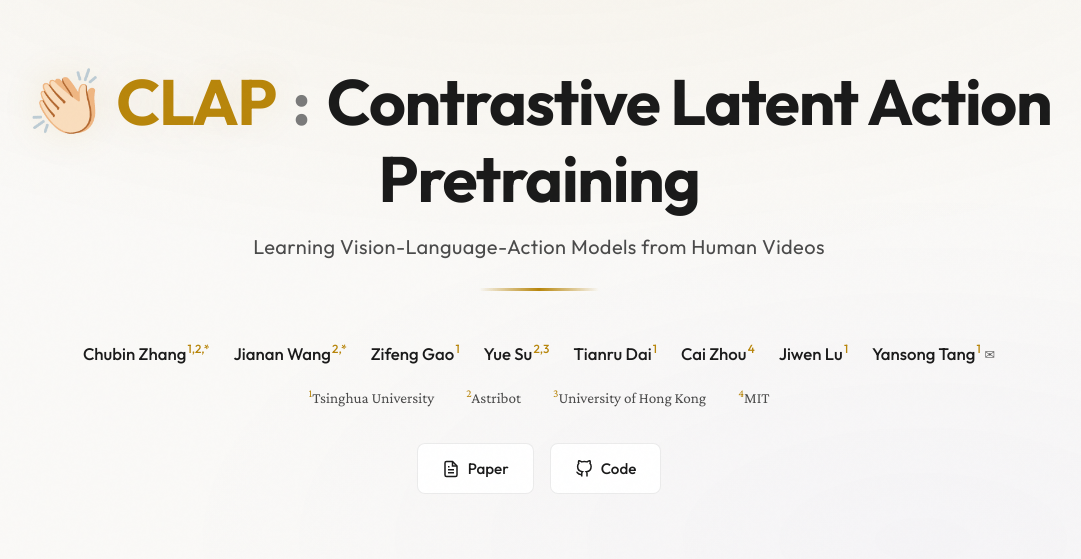
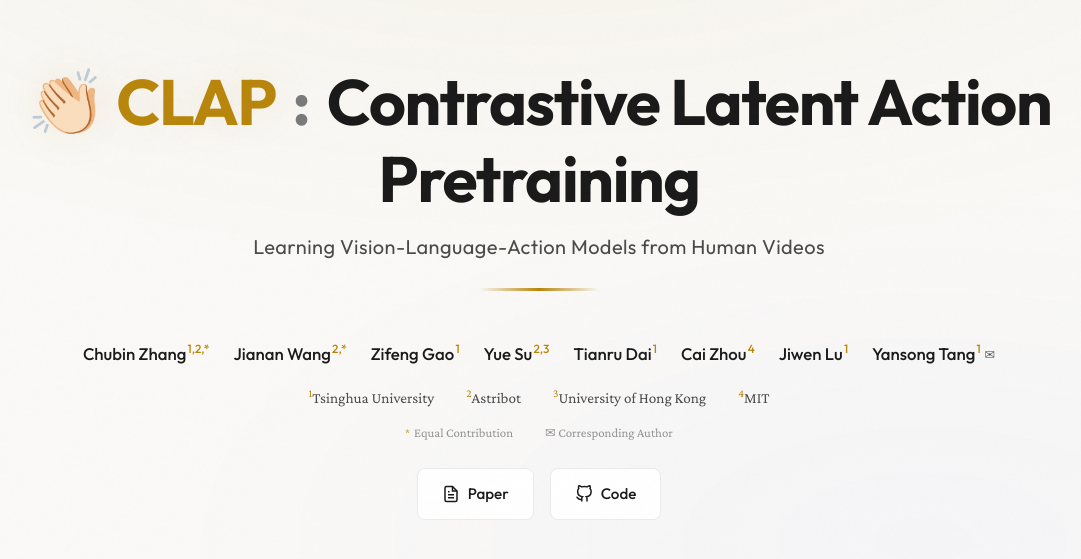
Before and after one commit to LinShan-Bin/linshan-bin.github.io, a Jekyll site: the page CLAP/index.html, which Jekyll copies as it is, in a window 1280 px wide, cut to the strip 0-589 px from the top of the page. Shown: the top 559 px of the strip, without its empty margins (101-1182 px from the left). Built offline with Jekyll 4.4.1, drawn with Linux system fonts in a browser that asks for light colours; some of the changed text lies outside the part shown.

Commit message:
Chg: videos

```diff
--- a/CLAP/index.html
+++ b/CLAP/index.html
@@ -44,6 +44,10 @@
                 <span class="affiliation"><sup>2</sup>Astribot</span>
                 <span class="affiliation"><sup>3</sup>University of Hong Kong</span>
                 <span class="affiliation"><sup>4</sup>MIT</span>
+            </div>
+            <div class="author-notes">
+                <span class="author-note"><sup>*</sup>Equal Contribution</span>
+                <span class="author-note">✉ Corresponding Author</span>
             </div>
             <div class="links">
                 <a href="#" class="link-btn">
@@ -210,9 +214,9 @@
             <h2 class="section-title">Key Results</h2>
             <div class="results-grid">
                 <div class="result-card">
-                    <div class="result-number">87.5%</div>
-                    <div class="result-label">Avg. Success Rate</div>
-                    <div class="result-desc">on LIBERO benchmark</div>
+                    <div class="result-number">+25%</div>
+                    <div class="result-label">Success Rate Improvement</div>
+                    <div class="result-desc">fine-tuning with human videos</div>
                 </div>
                 <div class="result-card">
                     <div class="result-number">183ms</div>
@@ -234,8 +238,8 @@
                 <pre><code>@article{zhang2025clap,
   title={CLAP: Contrastive Latent Action Pretraining for
          Learning Vision-Language-Action Models from Human Videos},
-  author={Zhang, Chubin and Gao, Zifeng and Su, Yue and Dai, Tianru
-          and Zhou, Cai and Lu, Jiwen and Wang, Jianan and Tang, Yansong},
+  author={Zhang, Chubin and Wang, Jianan and Gao, Zifeng and Su, Yue and Dai, Tianru
+          and Zhou, Cai and Lu, Jiwen and Tang, Yansong},
   journal={arXiv preprint arXiv:},
   year={2025}
 }</code></pre>
@@ -299,7 +303,7 @@
         function copyBibtex() {
             const bibtex = `@article{zhang2025clap,
   title={CLAP: Contrastive Latent Action Pretraining for Learning Vision-Language-Action Models from Human Videos},
-  author={Zhang, Chubin and Gao, Zifeng and Su, Yue and Dai, Tianru and Zhou, Cai and Lu, Jiwen and Wang, Jianan and Tang, Yansong},
+  author={Zhang, Chubin and Wang, Jianan and Gao, Zifeng and Su, Yue and Dai, Tianru and Zhou, Cai and Lu, Jiwen and Tang, Yansong},
   journal={arXiv preprint arXiv:},
   year={2025}
 }`;
--- a/CLAP/style.css
+++ b/CLAP/style.css
@@ -219,7 +219,7 @@
     flex-wrap: wrap;
     justify-content: center;
     gap: 0.5rem 2rem;
-    margin-bottom: 2rem;
+    margin-bottom: 0.75rem;
 }
 
 .affiliation {
@@ -230,6 +230,27 @@
 .affiliation sup {
     color: var(--accent-primary);
     font-size: 0.75em;
+}
+
+.author-notes {
+    display: flex;
+    justify-content: center;
+    gap: 2rem;
+    margin-bottom: 1.5rem;
+    font-size: 0.8rem;
+    color: var(--text-muted);
+    opacity: 0.8;
+}
+
+.author-note {
+    display: inline-flex;
+    align-items: center;
+    gap: 0.25rem;
+}
+
+.author-note sup {
+    color: var(--accent-primary);
+    font-size: 0.9em;
 }
 
 .links {
```
